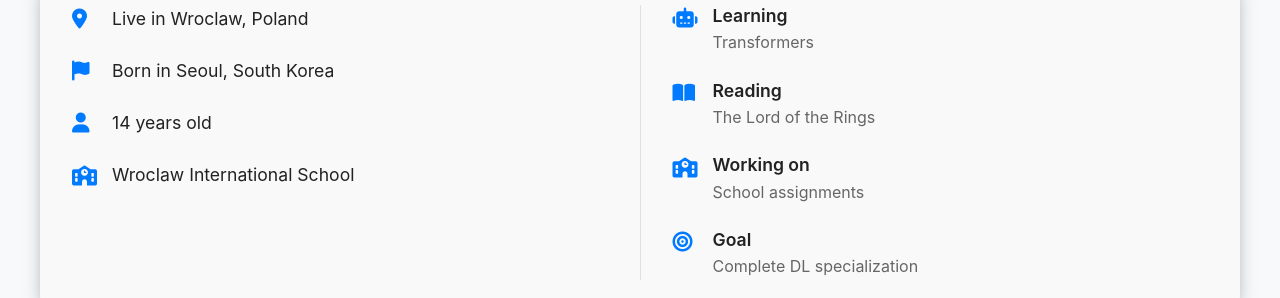
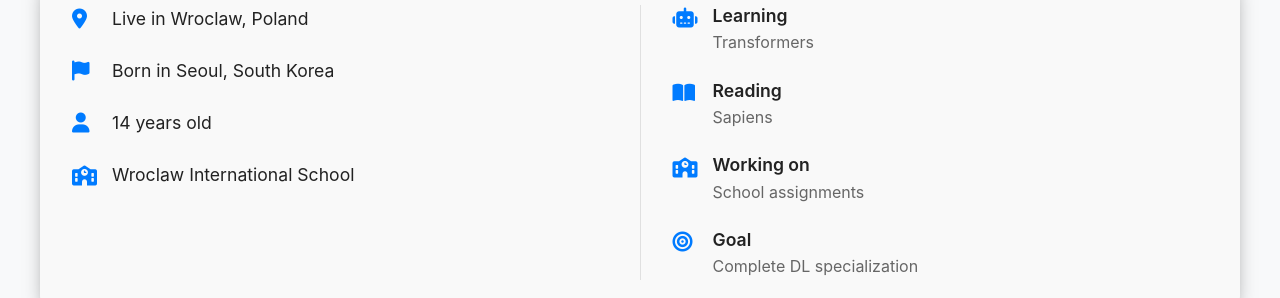
Before and after one commit to taemincode/taemincode.github.io, a Jekyll site: the page built from index.html, in a window 1280 px wide and 900 px high, scrolled down 951 px. Shown: the part 153-451 px from the top of the window. Built offline with Jekyll 4.4.1, drawn with Linux system fonts in a browser that asks for light colours.

Commit message:
Update reading item from 'The Lord of the Rings' to 'Sapiens'

```diff
--- a/index.html
+++ b/index.html
@@ -126,7 +126,7 @@ description: Personal website of Taemin Park, showcasing his projects, blog post
                                     <i class="fas fa-book-open"></i>
                                     <div class="now-content">
                                         <h4>Reading</h4>
-                                        <p>The Lord of the Rings</p>
+                                        <p>Sapiens</p>
                                     </div>
                                 </div>
                                 <div class="now-item">
```
